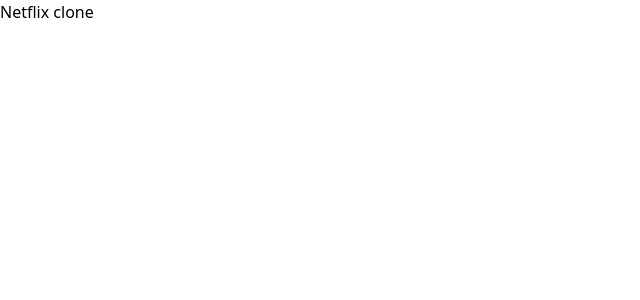
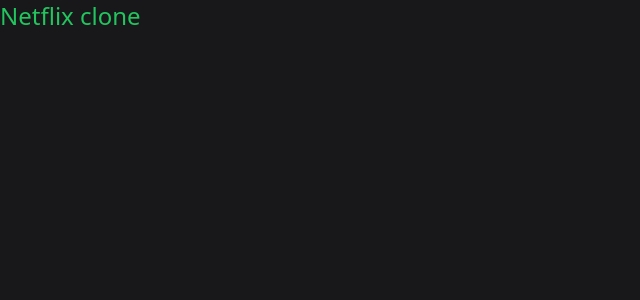
Before and after one commit to TaurusVB/letflix-wp, a Next.js app: page / in a window 1280 px wide. Shown: the top 300 px of the page, without its empty margins (0-640 px from the left). Built offline with nearby package versions, Linux system fonts and the light colour scheme.

Commit message:
fix with fonts in nextjs

```diff
--- /dev/null
+++ b/pages/auth.tsx
@@ -0,0 +1,9 @@
+import React from "react";
+
+const Auth = () => {
+  return (
+    <div className="relative h-full w-full bg-[url('./images/hero.jpg')]"></div>
+  );
+};
+
+export default Auth;
--- a/pages/index.tsx
+++ b/pages/index.tsx
@@ -1,3 +1,3 @@
 export default function Home() {
-  return <h1 className="">Netflix clone</h1>;
+  return <h1 className="text-2xl text-green-500">Netflix clone</h1>;
 }
--- a/styles/globals.css
+++ b/styles/globals.css
@@ -1,3 +1,15 @@
 @tailwind base;
 @tailwind components;
 @tailwind utilities;
+
+body {
+  @apply bg-zinc-900 h-full overflow-x-hidden;
+}
+
+#__next {
+  @apply h-full;
+}
+
+html {
+  @apply h-full;
+}
```
Also changed, not shown: pages/_app.tsx (+4 -3 lines), public/images/hero.jpg (added), public/images/logo.png (added).
